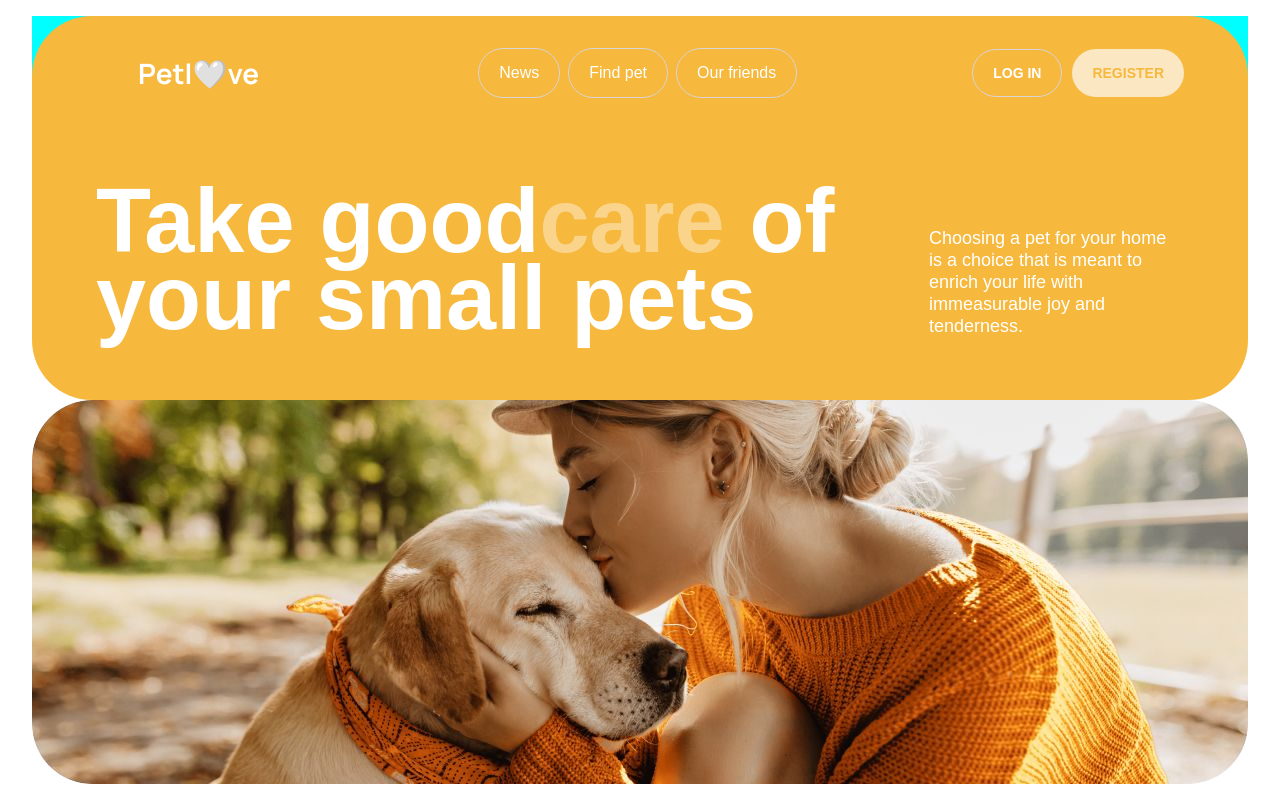
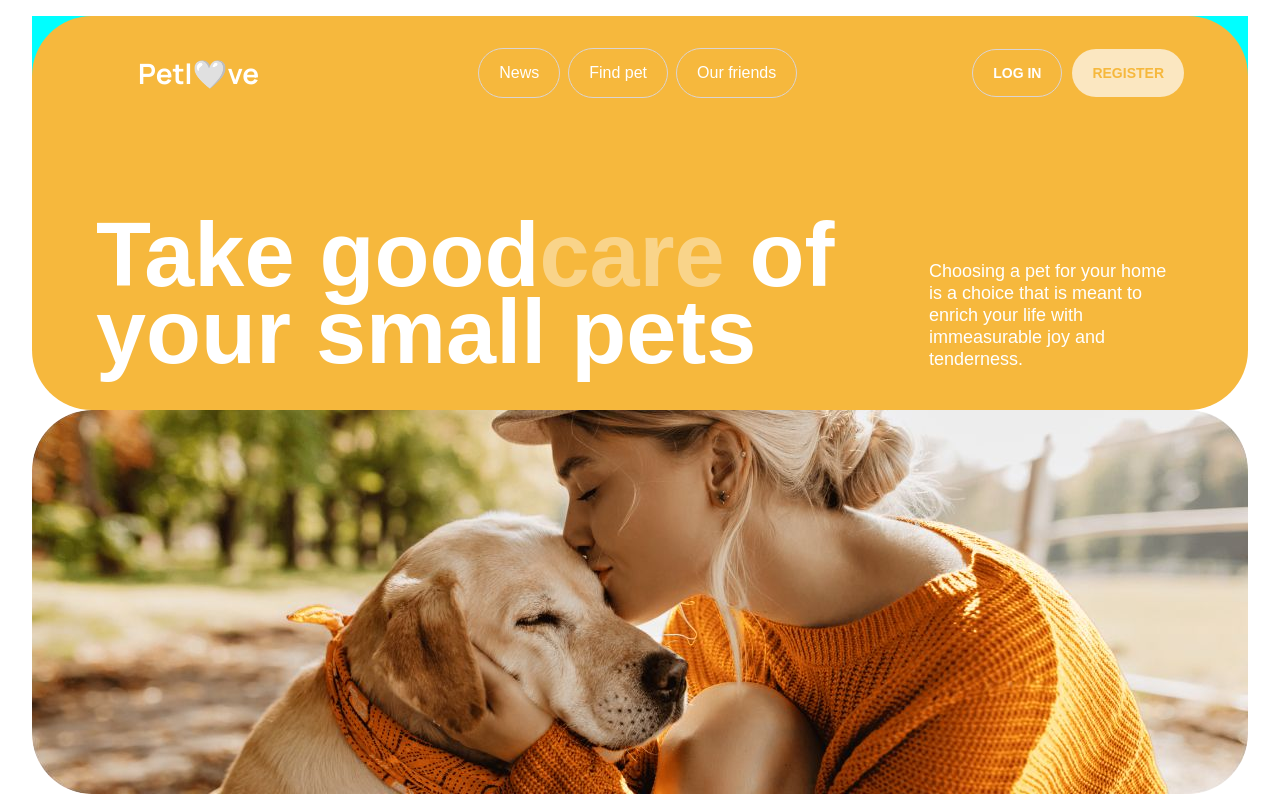
Before and after one commit to Olena457/love-pets, a React (Vite) app: page /home in a window 1280 px wide. Built offline with nearby package versions, Linux system fonts and the light colour scheme.

Commit message:
Update HomePage.module.css

```diff
--- a/src/pages/HomePage/HomePage.module.css
+++ b/src/pages/HomePage/HomePage.module.css
@@ -22,7 +22,7 @@
   align-items: center;
   min-width: 280px;
   margin: 0px 20px;
-  height: 280px;
+  min-height: 280px;
   margin: 0px 20px;
   color: var(--white-color);
   padding: 10px 20px 20px 20px;
@@ -42,18 +42,18 @@
     min-width: 704px;
     border-bottom-left-radius: 60px;
     border-bottom-right-radius: 60px;
-    height: 384px;
+    height: 385px;
   }
   .content {
     gap: 32px;
   }
 }
 @media screen and (max-width: 1280px) {
-  .content {
+  /* .content {
     padding: 12px 64px;
-  }
+  } */
 }
-@media screen and (max-width: 1280px) {
+@media screen and (min-width: 1280px) {
   .home {
     max-width: 1216px;
     height: 270px;
@@ -61,6 +61,7 @@
 }
 .title {
   color: var(--white-color);
+  font-family: 'Monrope', sans-serif;
   font-size: 46px;
   font-weight: 700;
   line-height: 0.86;
@@ -69,7 +70,9 @@
 @media screen and (min-width: 768px) {
   .title {
     font-size: 80px;
-    margin-bottom: 32px;
+    line-height: 77px;
+    margin-top: 57px;
+    /* margin-bottom: 32px; */
   }
 }
 @media screen and (min-width: 1280px) {
@@ -97,6 +100,7 @@
     font-size: 18px;
     line-height: 1.22;
     display: flex;
+    /* margin-bottom: 32px; */
     align-self: flex-end;
     width: 255px;
   }
```
